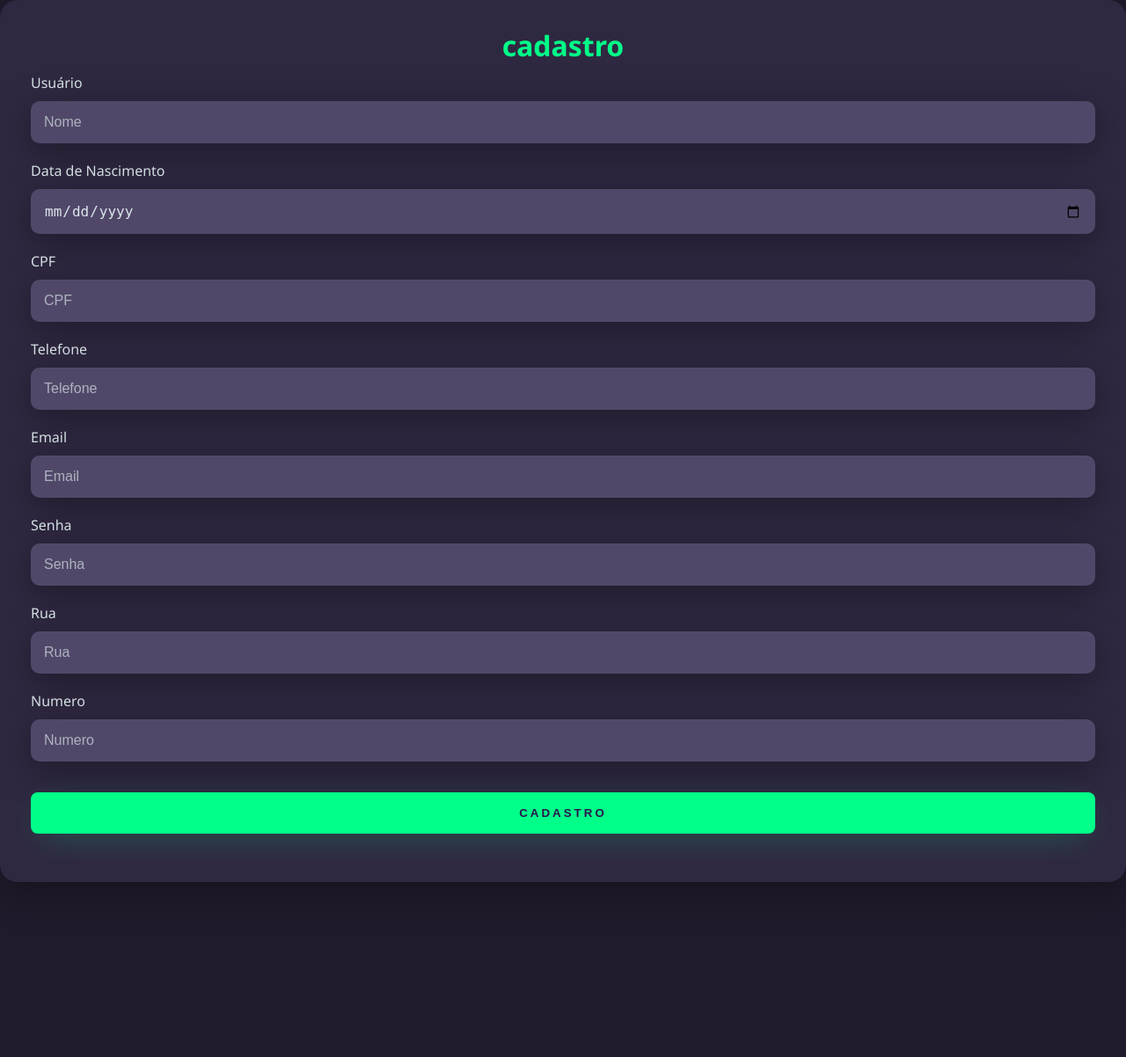
After one commit to Rafael-Nunes-Silva/TCC-Timeup, a PHP site: page /cadastro.php in a window 1280 px wide. The commit adds this page. Shown: the top 1202 px of the page at 88% size. Run offline with PHP 8.4, Linux system fonts and the light colour scheme.

Commit message:
Inicio do desenvolvimento da pagina de cadastro
Fiz a parte em PHP da pagina de cadastro mas não pude terminar por precisar que a estilização em CSS seja arrumada

```diff
--- /dev/null
+++ b/cadastro.php
@@ -0,0 +1,84 @@
+<!DOCTYPE html>
+<html lang="pt-br">
+<head>
+    <meta charset="UTF-8">
+    <meta http-equiv="X-UA-Compatible" content="IE=edge">
+    <meta name="viewport" content="width=device-width, initial-scale=1.0">
+    <link rel="stylesheet" href="estilo/cadastro.css">
+    <link rel="shortcut icon" href="icones/oie_7TZtpCUaslPH.jpg" type="image/x-icon">
+    <title>Timeup - cadastro</title>
+</head>
+<body>
+    <?php
+        function allVarsSet(){
+            return (isset($_POST["usuario"]) && isset($_POST["data_nascimento"]) && isset($_POST["cpf"]) &&
+            isset($_POST["telefone"]) && isset($_POST["email"]) && isset($_POST["senha"]) &&
+            isset($_POST["rua"]) && isset($_POST["numero"]));
+        }
+
+        if(isset($_POST["cadastrar"])){
+            Cadastrar();
+        }
+
+        function Cadastrar(){ // if(allVarsSet()){
+            $connection = new mysqli("localhost", "root", "", "timeupdb");
+            $usuario = $_POST["usuario"];
+            $data_nascimento = $_POST["data_nascimento"];
+            $cpf = $_POST["cpf"];
+            $telefone = $_POST["telefone"];
+            $email = $_POST["email"];
+            $senha = $_POST["senha"];
+            $rua = $_POST["rua"];
+            $numero = $_POST["numero"];
+
+            $query = "INSERT INTO Cliente (Nome, Data_Nascimento, CPF, Telefone, Email, Senha, Rua, Numero) VALUES ('$usuario', '$data_nascimento', '$cpf', '$telefone', '$email', '$senha', '$rua', '$numero')";
+            $queryRes = $connection->query($query);
+
+            //TODO: verificar se o cadastro foi realizado com sucesso
+
+            $connection->close();
+        }
+    ?>
+
+    <div class="painel-cadastro">
+        <div class="cadastro">
+            <form class="card-cadastro" method="post">
+                <h1>cadastro</h1>
+                <div class="textfield">
+                    <label for="usuario">Usuário</label>
+                    <input type="text" name="usuario" placeholder="Nome">
+                </div>
+                <div class="textfield">
+                    <label for="data_nascimento">Data de Nascimento</label>
+                    <input type="date" name="data_nascimento" placeholder="dd/mm/aaaa">
+                </div>
+                <div class="textfield">
+                    <label for="cpf">CPF</label>
+                    <input type="text" name="cpf" placeholder="CPF">
+                </div>
+                <div class="textfield">
+                    <label for="telefone">Telefone</label>
+                    <input type="text" name="telefone" placeholder="Telefone">
+                </div>
+                <div class="textfield">
+                    <label for="email">Email</label>
+                    <input type="text" name="email" placeholder="Email">
+                </div>
+                <div class="textfield">
+                    <label for="senha">Senha</label>
+                    <input type="text" name="senha" placeholder="Senha">
+                </div>
+                <div class="textfield">
+                    <label for="rua">Rua</label>
+                    <input type="text" name="rua" placeholder="Rua">
+                </div>
+                <div class="textfield">
+                    <label for="numero">Numero</label>
+                    <input type="number" name="numero" placeholder="Numero">
+                </div>
+                <button type="submit" class="btn-cadastro" value="cadastrar">cadastro</button>
+            </form>
+        </div>
+    </div>
+</body>
+</html>
--- /dev/null
+++ b/estilo/cadastro.css
@@ -0,0 +1,170 @@
+@charset "utf-8";
+
+@import url('https://fonts.googleapis.com/css2?family=Noto+Sans:wght@400;700&family=Oswald:wght@200&display=swap');
+
+@font-face {
+    font-family:  'titulo';
+    src: url(../fonte/Oswald/Oswald-VariableFont_wght.ttf);
+}
+
+:root{
+    --cor1: #D2D8D9;
+    --cor2: #B7C8D5;
+    --cor3: #95B3BF;
+    --cor4: #4D7A8C;
+    --cor5: #065688;
+    --cor6: #000000;
+
+    --cor7: #5D77B3;
+    --cor8: #B8CDFF;
+    --cor9: #9EBBFF;
+    --cor10: #B3944B;
+    --cor11: #FFE29E;
+
+    --cor12: #864ad9b6;
+    --cor13: #190740ef;
+    --cor14: #0F0426;
+    --cor15: #250C59;
+    --cor16: #3C268C;
+
+    --cor17: #201b2c;
+    --cor18: #77ffc0;
+    --cor19: #2f2841;
+    --cor20: #00ff88;
+    --cor21: #2b134b;
+}
+
+body{
+    background: #201b2c;
+    font-family: 'Noto Sans', sans-serif;
+    color: white;
+    margin: 0;
+    overflow: hidden;
+    width: 100%;
+    height: 10000px;
+}
+
+body * {
+    box-sizing: border-box;
+}
+
+nav{
+    margin: 10px;
+    display: flex;
+}
+
+nav > a{
+    text-decoration: none;
+    color: #77ffc0;
+    padding: 5px;
+    border-radius: 5px;
+    font-weight: bold;
+}
+nav > a:hover{
+    background-color: #2f2841;
+}
+
+.cadastro{
+    margin: auto;
+    width: 100%;
+}
+
+.painel-cadastro{
+    width: 100vw;
+    background-color: #201b2c;
+    display: flex;
+    justify-content: center;
+    align-items: center;
+}
+
+.card-cadastro{
+    width: 100%;
+    display: flex;
+    justify-content: center;
+    align-items: center;
+    flex-direction: column;
+    padding: 30px 35px;
+    background: #2f2841;
+    border-radius: 20px;
+    box-shadow: 0px 10px 40px #00000056;
+}
+
+.card-cadastro > h1{
+    color: #00ff88;
+    font-weight: 800;
+    margin: 0;
+}
+
+.textfield{
+    width: 100%;
+    display: flex;
+    flex-direction: column;
+    align-items: flex-start;
+    justify-content: center;
+    margin: 10px 0px;
+}
+
+.textfield > input{
+    width: 100%;
+    border: none;
+    border-radius: 10px;
+    padding: 15px;
+    background: #514869;
+    color: #f0ffffde;
+    font-size: 12pt;
+    box-shadow: 0px 10px 40px #00000056;
+    box-sizing: border-box;
+}
+
+.textfield > label{
+    color: #f0ffffde;
+    margin-bottom: 10px;
+}
+
+.textfield > input::placeholder{
+    color: #f0ffff94;
+}
+
+.btn-cadastro{
+    width: 100%;
+    padding: 16px 0px;
+    margin: 25px;
+    border: none;
+    border-radius: 8px;
+    text-transform: uppercase;
+    font-weight: 800;
+    letter-spacing: 3px;
+    color: #2b134b;
+    background: #00ff88;
+    cursor: pointer;
+    box-shadow: 0px 10px 40px -12px #00ff8052;
+}
+
+@media only screen and (max-width: 950px){
+    .card-cadastro{
+        width: 85%;
+    }
+}
+
+@media only screen and (max-width: 950px){
+    .main-cadastro{
+        flex-direction: column;
+    }
+    .left-cadastro > h1{
+        display: none;
+    }
+    .left-cadastro{
+        width: 100%;
+        height: auto;
+    }
+    .rigth-cadastro{
+        width: 100%;
+        height: auto;
+    }
+    .left-cadastro-image{
+        width: 50vw;
+    }
+    .card-cadastro{
+        width: 90%;
+    }
+}
--- a/estilo/style.css
+++ b/estilo/style.css
@@ -64,8 +64,6 @@ header > p{
 
 }
 
-
-
 nav > a {
     color: white;
     text-decoration: none;
--- a/login.php
+++ b/login.php
@@ -32,6 +32,9 @@
                     echo("<li>Rua: ". $dados["Rua"]. "</li>");
                     echo("<li>Numero: ". $dados["Numero"]. "</li>");
                     echo("</ul>");
+
+                    header("location: cadastro.php", true);
+                    exit();
                 }
                 else echo("Senha incorreta");
             }
```
Also changed, not shown: index.html (+4 -9 lines), timeupdb.sql (+35 -21 lines).
